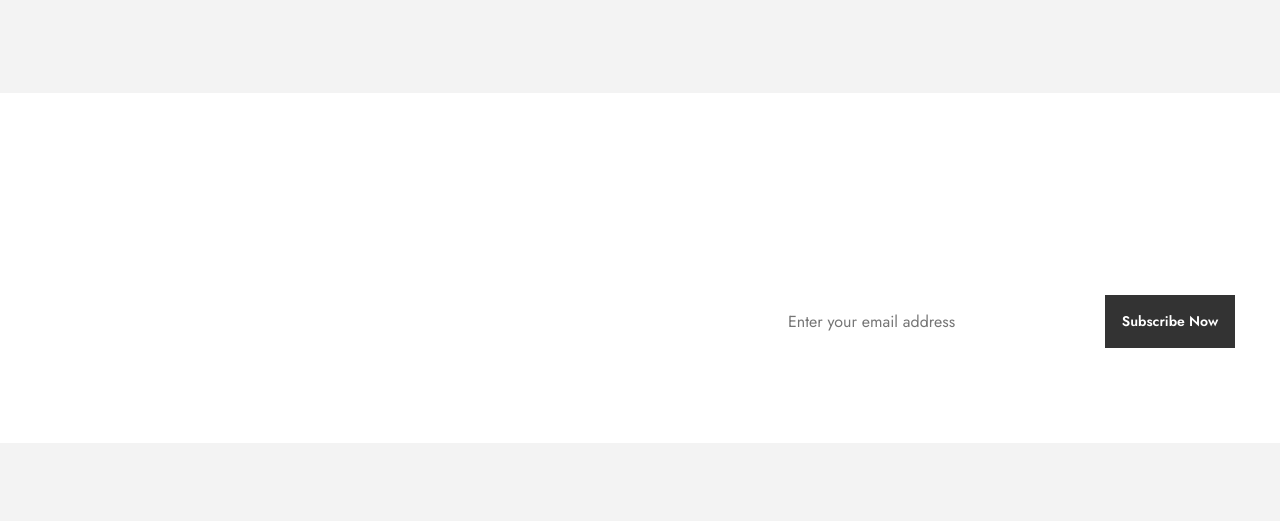
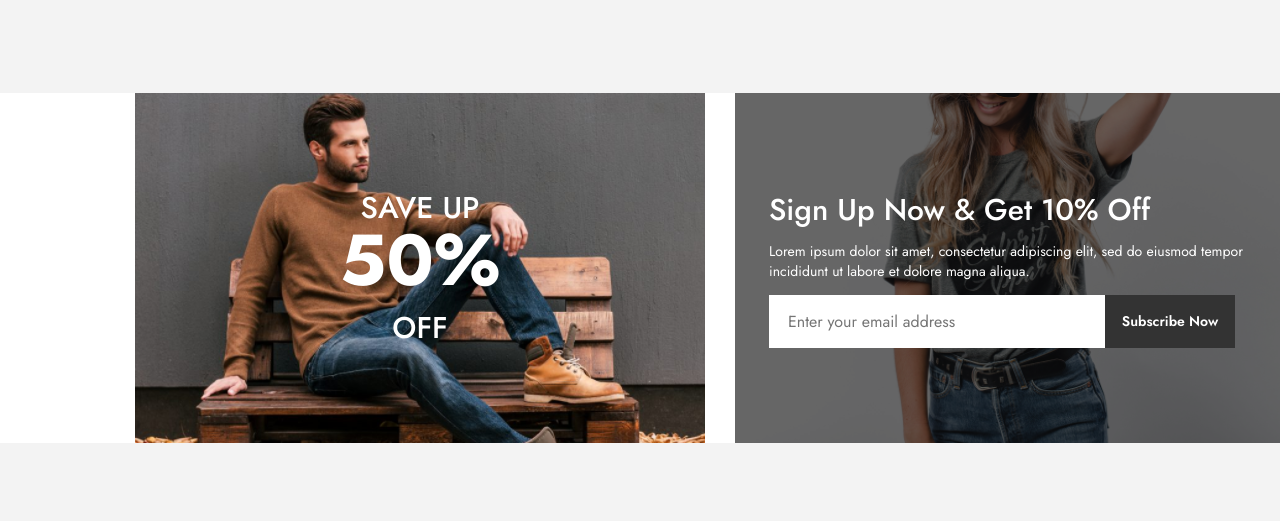
Before and after one commit to KirillAsov/FashionWebSite, a plain HTML site: page index.html in a window 1280 px wide. Shown: the part 5263-5784 px from the top of the page. Drawn offline with Linux system fonts and the light colour scheme; the site is published under a folder, as on GitHub Pages, so addresses that start at the root find nothing.

Commit message:
Update discount.css

```diff
--- a/styles/discount.css
+++ b/styles/discount.css
@@ -15,7 +15,7 @@
 .save_up {
     align-items: center;
     justify-content: center;
-    background-image: url(/resources/save_up_BG.png);
+    background-image: url(../resources/save_up_BG.png);
 }
 .save_up__text {
     width: 182px;
@@ -34,7 +34,7 @@
     padding-left: 34px;
     flex-direction: column;
     justify-content: center;
-    background-image: url(/resources/sign_up_BG.png);
+    background-image: url(../resources/sign_up_BG.png);
 }
 .sign_up__title {
     font-size: 30px;
```
